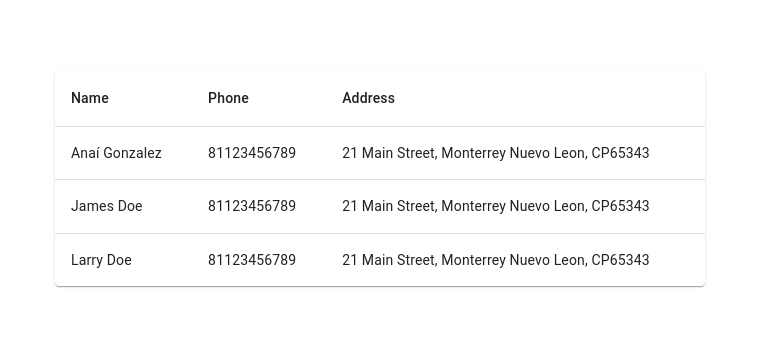
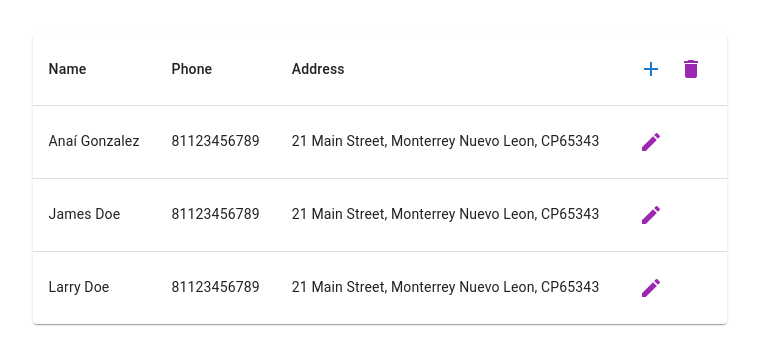
Before and after one commit to JesMarroquin/ReactMentorship, a React (Vite) app: page / in a window 1280 px wide. Shown: the part 222-586 px from the top of the page, without its empty margins (260-1019 px from the left). Built offline with nearby package versions, Linux system fonts and the light colour scheme.

Commit message:
ACT 7/8 - feat/anai_gonzalez - Add useState and useEffect

```diff
--- a/src/App.tsx
+++ b/src/App.tsx
@@ -1,3 +1,4 @@
+import { useEffect, useState } from "react";
 import "./App.css";
 import UserList from "./components/UserList";
 
@@ -8,6 +9,15 @@ function App() {
     phone: number;
     address: string;
   }
+
+  const initialState: UserProps[] = [
+    {
+      name: "",
+      email: "",
+      phone: 0,
+      address: "",
+    },
+  ];
 
   const userProfiles: UserProps[] = [
     {
@@ -29,9 +39,16 @@ function App() {
       address: "21 Main Street, Monterrey Nuevo Leon, CP65343",
     },
   ];
+
+  const [users, setUsers] = useState(initialState);
+
+  useEffect(() => {
+    setUsers(userProfiles);
+  }, []);
+
   return (
     <>
-      <UserList users={userProfiles}/>
+      <UserList users={users} />
     </>
   );
 }
--- a/src/components/UserList.tsx
+++ b/src/components/UserList.tsx
@@ -1,11 +1,17 @@
 import * as React from "react";
-import Table from "@mui/material/Table";
-import TableBody from "@mui/material/TableBody";
-import TableCell from "@mui/material/TableCell";
-import TableContainer from "@mui/material/TableContainer";
-import TableHead from "@mui/material/TableHead";
-import TableRow from "@mui/material/TableRow";
-import Paper from "@mui/material/Paper";
+import {
+  Table,
+  TableBody,
+  TableCell,
+  TableContainer,
+  TableHead,
+  TableRow,
+  Paper,
+  IconButton,
+} from "@mui/material";
+import AddIcon from "@mui/icons-material/Add";
+import DeleteIcon from "@mui/icons-material/Delete";
+import EditIcon from '@mui/icons-material/Edit';
 
 export interface UserProps {
   name: string;
@@ -23,6 +29,14 @@ export default function UserList({ users }: UserProps[]) {
             <TableCell align="left">Name</TableCell>
             <TableCell align="left">Phone</TableCell>
             <TableCell align="left">Address</TableCell>
+            <TableCell>
+              <IconButton color="primary">
+                <AddIcon />
+              </IconButton>
+              <IconButton color="secondary">
+                <DeleteIcon />
+              </IconButton>
+            </TableCell>
           </TableRow>
         </TableHead>
         <TableBody>
@@ -31,12 +45,14 @@ export default function UserList({ users }: UserProps[]) {
               key={index}
               sx={{ "&:last-child td, &:last-child th": { border: 0 } }}
             >
-              {/* <TableCell component="th" scope="row">
-                {row.name}
-              </TableCell> */}
               <TableCell align="left">{user.name}</TableCell>
               <TableCell align="left">{user.phone}</TableCell>
               <TableCell align="left">{user.address}</TableCell>
+              <TableCell>
+                <IconButton color="secondary">
+                  <EditIcon />
+                </IconButton>
+              </TableCell>
             </TableRow>
           ))}
         </TableBody>
```
